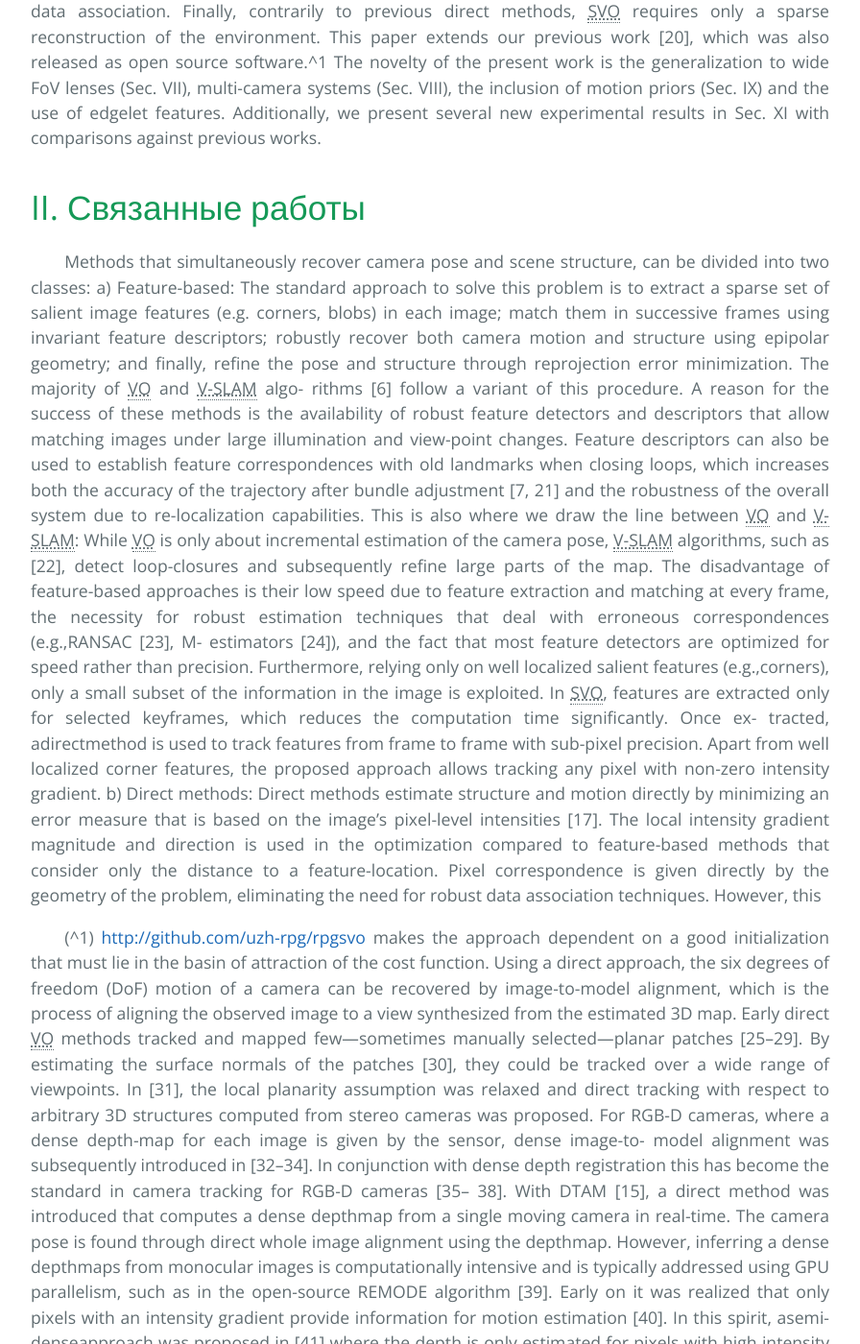
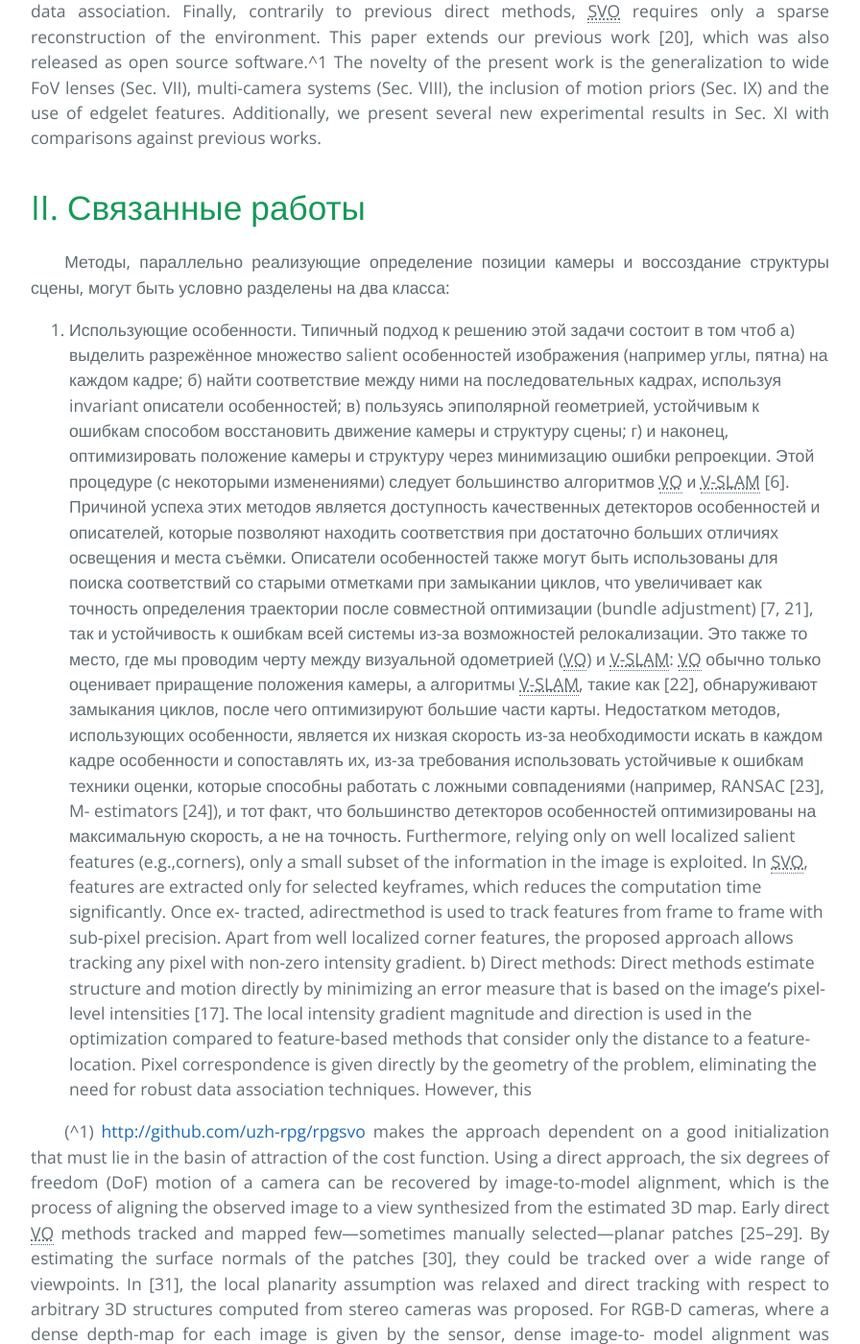
Before and after one commit to i-v-s/slam, a Jekyll site: the page built from svo2.md, in a window 1280 px wide and 1400 px high, scrolled down 2837 px. Shown: the whole window at 96% size, without its empty margins (192-1088 px from the left). Built offline with Jekyll 4.4.1, drawn with Linux system fonts in a browser that asks for light colours; our own code applies the rules of GitHub Pages for plain Markdown files; formulas are drawn with MathJax 3.

Commit message:
update svo2

```diff
--- a/svo2.md
+++ b/svo2.md
@@ -109,33 +109,34 @@ comparisons against previous works.
 
 # II. Связанные работы
 
-Methods that simultaneously recover camera pose and scene
-structure, can be divided into two classes:
-a) Feature-based: The standard approach to solve this
-problem is to extract a sparse set of salient image features
-(e.g. corners, blobs) in each image; match them in successive
-frames using invariant feature descriptors; robustly recover
-both camera motion and structure using epipolar geometry;
-and finally, refine the pose and structure through reprojection
-error minimization. The majority of VO and V-SLAM algo-
-rithms [6] follow a variant of this procedure. A reason for the
-success of these methods is the availability of robust feature
-detectors and descriptors that allow matching images under
-large illumination and view-point changes. Feature descriptors
-can also be used to establish feature correspondences with
-old landmarks when closing loops, which increases both the
-accuracy of the trajectory after bundle adjustment [7, 21] and
-the robustness of the overall system due to re-localization
-capabilities. This is also where we draw the line between VO
-and V-SLAM: While VO is only about incremental estimation
-of the camera pose, V-SLAM algorithms, such as [22], detect
-loop-closures and subsequently refine large parts of the map.
-The disadvantage of feature-based approaches is their
-low speed due to feature extraction and matching at every
-frame, the necessity for robust estimation techniques that
-deal with erroneous correspondences (e.g.,RANSAC [23], M-
-estimators [24]), and the fact that most feature detectors are
-optimized for speed rather than precision. Furthermore, relying
+Методы, параллельно реализующие определение позиции камеры и воссоздание
+структуры сцены, могут быть условно разделены на два класса:
+1. Использующие особенности. Типичный подход к решению этой
+задачи состоит в том чтоб а) выделить разрежённое множество salient особенностей изображения
+(например углы, пятна) на каждом кадре; б) найти соответствие между ними на последовательных кадрах,
+используя invariant описатели особенностей; в) пользуясь эпиполярной геометрией,
+устойчивым к ошибкам способом восстановить движение камеры и структуру сцены;
+г) и наконец, оптимизировать положение камеры и структуру через минимизацию
+ошибки репроекции. Этой процедуре (с некоторыми изменениями) следует большинство
+алгоритмов VO и V-SLAM [6].
+Причиной
+успеха этих методов является доступность качественных
+детекторов особенностей и описателей, которые позволяют находить соответствия при
+достаточно больших отличиях освещения и места съёмки. Описатели особенностей
+также могут быть использованы для поиска соответствий со
+старыми отметками при замыкании циклов, что увеличивает как
+точность определения траектории после совместной оптимизации (bundle adjustment) [7, 21], так и
+устойчивость к ошибкам всей системы из-за возможностей
+релокализации. Это также то место, где мы проводим черту между визуальной одометрией (VO)
+и V-SLAM: VO обычно только оценивает приращение положения
+камеры, а алгоритмы V-SLAM, такие как [22], обнаруживают
+замыкания циклов, после чего оптимизируют большие части карты.
+Недостатком методов, использующих особенности, является их низкая скорость
+из-за необходимости искать в каждом кадре особенности и сопоставлять их,
+из-за требования использовать устойчивые к ошибкам техники оценки, которые
+способны работать с ложными совпадениями (например, RANSAC [23], M-
+estimators [24]), и тот факт, что большинство детекторов особенностей
+оптимизированы на максимальную скорость, а не на точность. Furthermore, relying
 only on well localized salient features (e.g.,corners), only a
 small subset of the information in the image is exploited.
 In SVO, features are extracted only for selected keyframes,
```
